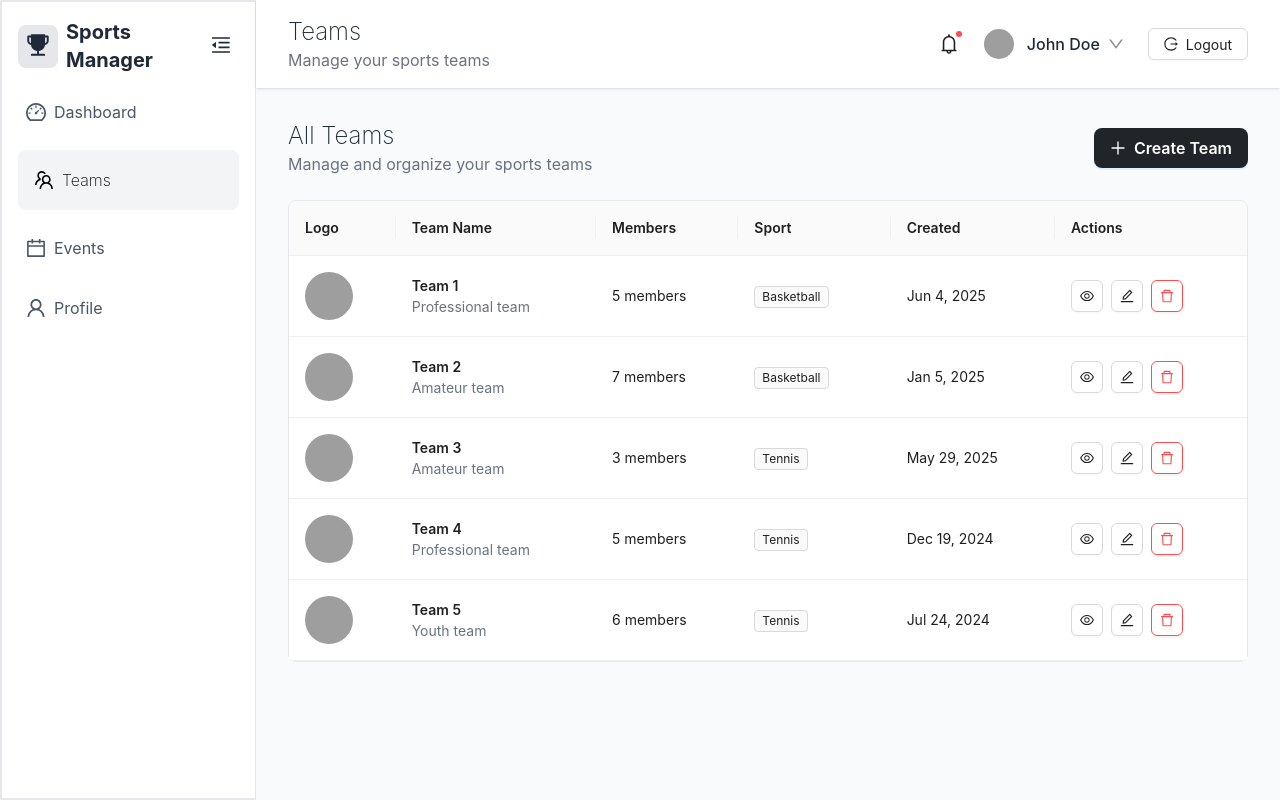
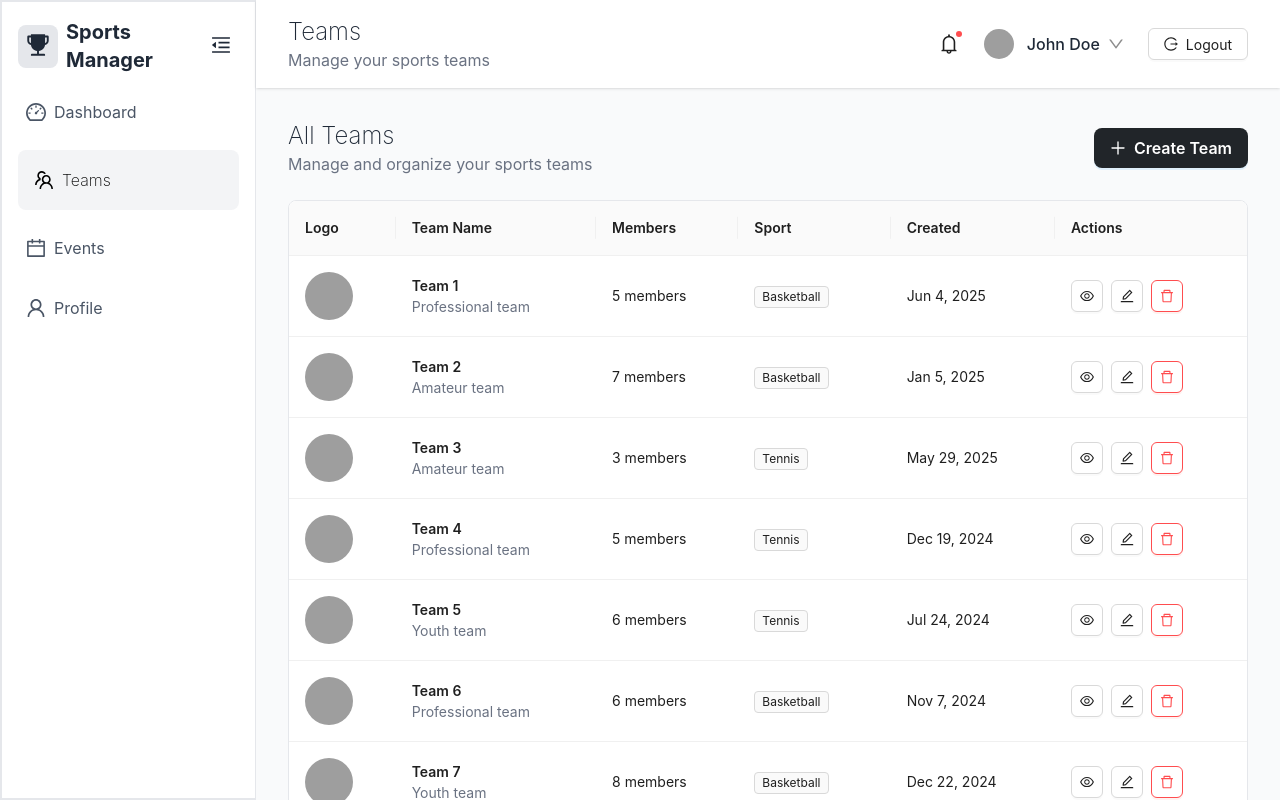
Before and after one commit to YamiDPhuong/sport-meet-frontend, a React (Vite) app: page /teams in a window 1280 px wide. Built offline with nearby package versions, Linux system fonts and the light colour scheme; grey boxes are pictures that could not be loaded.

Commit message:
change staticFakeData to test and commit test

```diff
--- a/package.json
+++ b/package.json
@@ -56,5 +56,6 @@
     "typescript": "~5.8.3",
     "typescript-eslint": "^8.37.0",
     "vite": "^7.0.4"
-  }
+  },
+  "packageManager": "yarn@1.22.22+sha512.a6b2f7906b721bba3d67d4aff083df04dad64c399707841b7acf00f6b133b7ac24255f2652fa22ae3534329dc6180534e98d17432037ff6fd140556e2bb3137e"
 }
--- a/src/fake/staticFakeData.ts
+++ b/src/fake/staticFakeData.ts
@@ -1,3 +1,3 @@
 import { generateFakeData } from './fakeData';
 
-export const { teams, allMembers, allEvents, fakeMembersMap, fakeEventsMap } = generateFakeData( 5 );
+export const { teams, allMembers, allEvents, fakeMembersMap, fakeEventsMap } = generateFakeData( 10 );
--- /dev/null
+++ b/src/features/team/TeamDetailsTitle.tsx
@@ -0,0 +1,22 @@
+interface TeamDetailsTitleProps
+{
+    teamName: string;
+    teamType: string;
+    teamMembers: string;
+    teamCreated: string;
+    teamLogo: string;
+}
+function TeamDetailsTitle ( { teamName, teamType, teamMembers, teamCreated, teamLogo }: TeamDetailsTitleProps )
+{
+    return (
+        <div>
+            <h1 className="text-2xl font-extralight">{teamName}</h1>
+            <p>{teamType}</p>
+            <p>{teamMembers}</p>
+            <p>{teamCreated}</p>
+            <p>{teamLogo}</p>
+        </div>
+    )
+}
+
+export default TeamDetailsTitle
```
